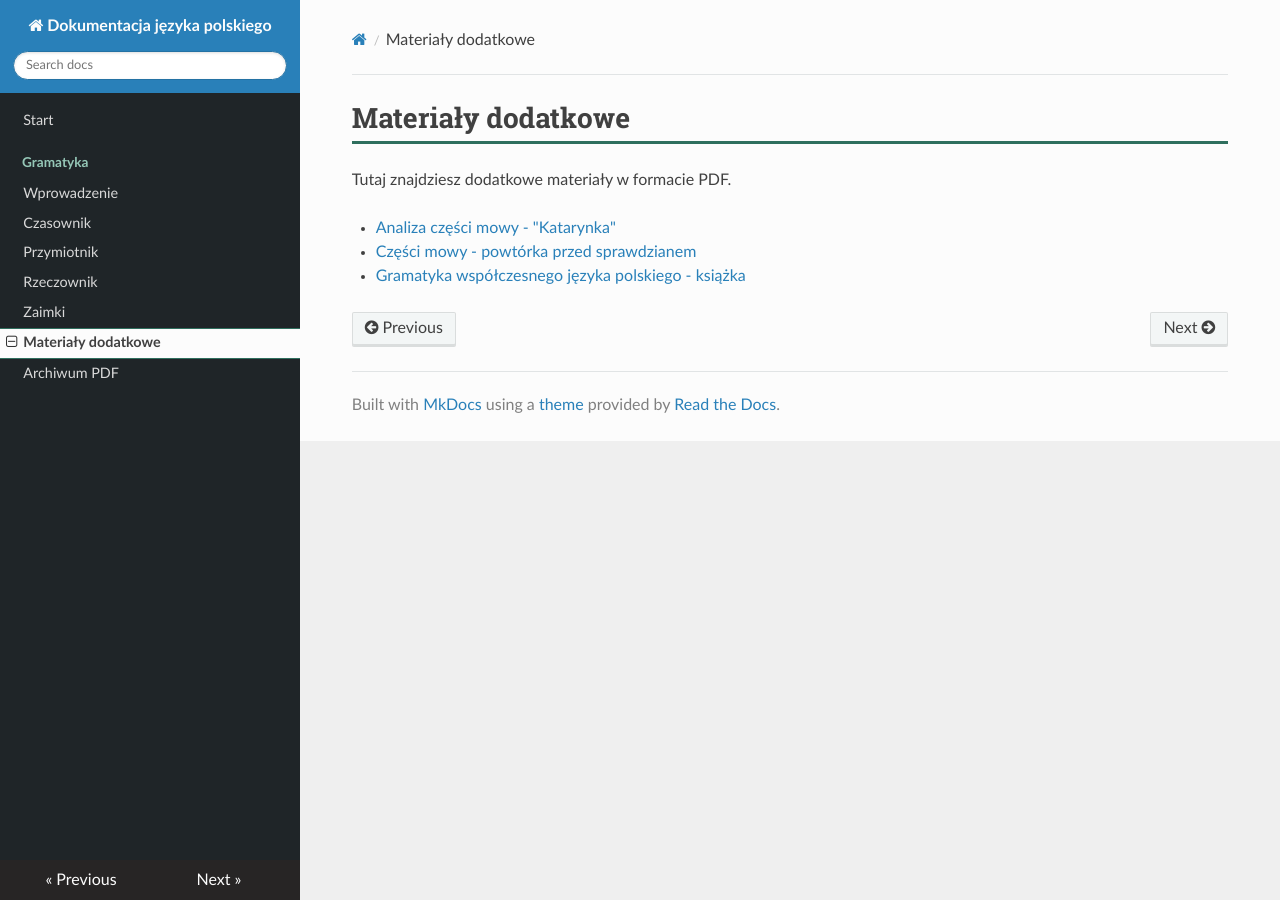
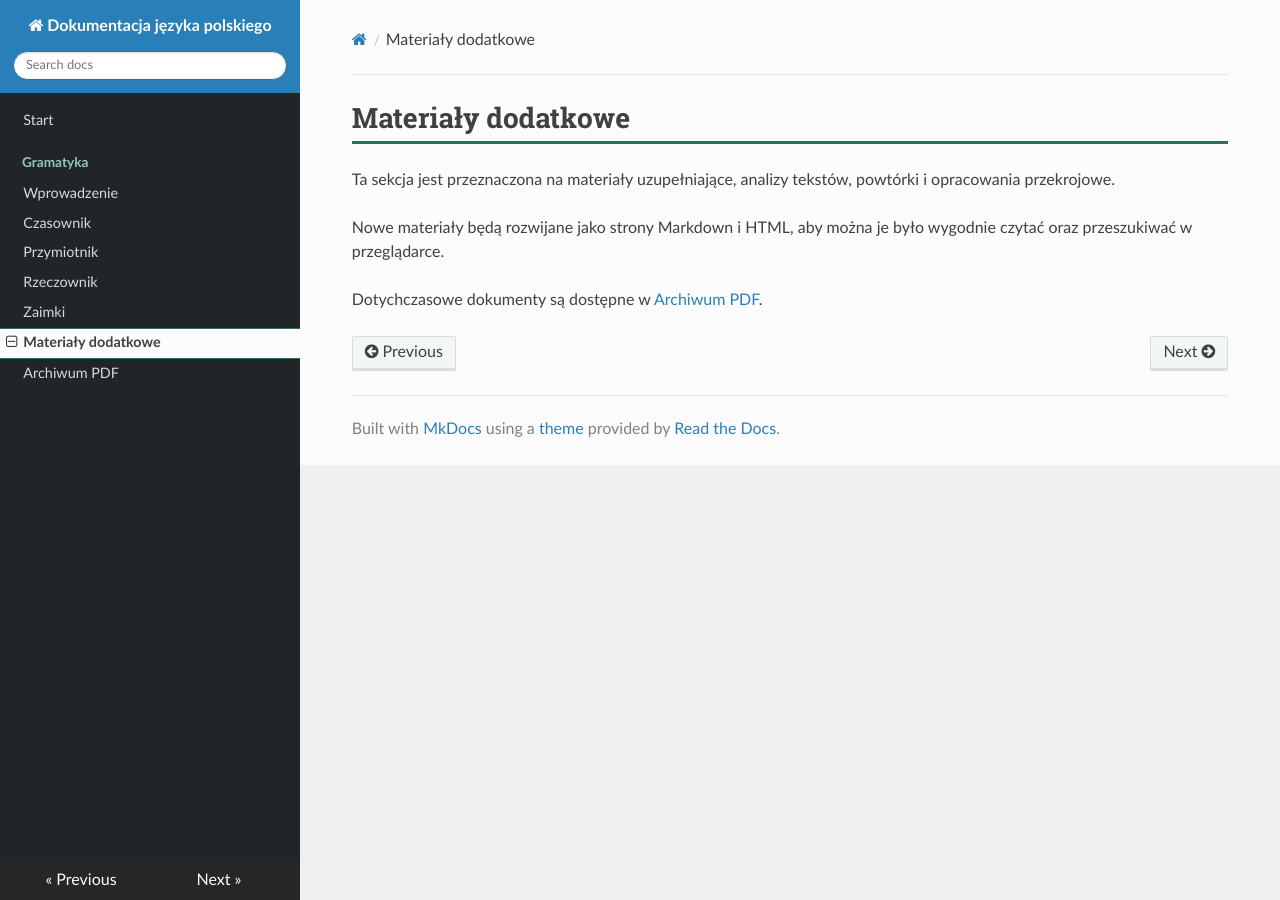
Before and after one commit to dchorazkiewicz/SP_JP, an MkDocs documentation site: the page built from docs/materialy-dodatkowe/index.md, in a window 1280 px wide. Built offline with MkDocs 1.6.1, drawn with Linux system fonts in a browser that asks for light colours; nearby versions of some CDN libraries.

```diff
--- a/docs/materialy-dodatkowe/index.md
+++ b/docs/materialy-dodatkowe/index.md
@@ -1,7 +1,7 @@
 # Materiały dodatkowe
 
-Tutaj znajdziesz dodatkowe materiały w formacie PDF.
+Ta sekcja jest przeznaczona na materiały uzupełniające, analizy tekstów, powtórki i opracowania przekrojowe.
 
-- [Analiza części mowy - "Katarynka"](pdf/analiza_czesci_mowy_katarynka.pdf)
-- [Części mowy - powtórka przed sprawdzianem](pdf/czesci_mowy_powtorka_przed_sprawdzianem.pdf)
-- [Gramatyka współczesnego języka polskiego - książka](pdf/gramatyka+współczesnego+języka+polskiego+książka.pdf)
+Nowe materiały będą rozwijane jako strony Markdown i HTML, aby można je było wygodnie czytać oraz przeszukiwać w przeglądarce.
+
+Dotychczasowe dokumenty są dostępne w [Archiwum PDF](../pdf/).
```
